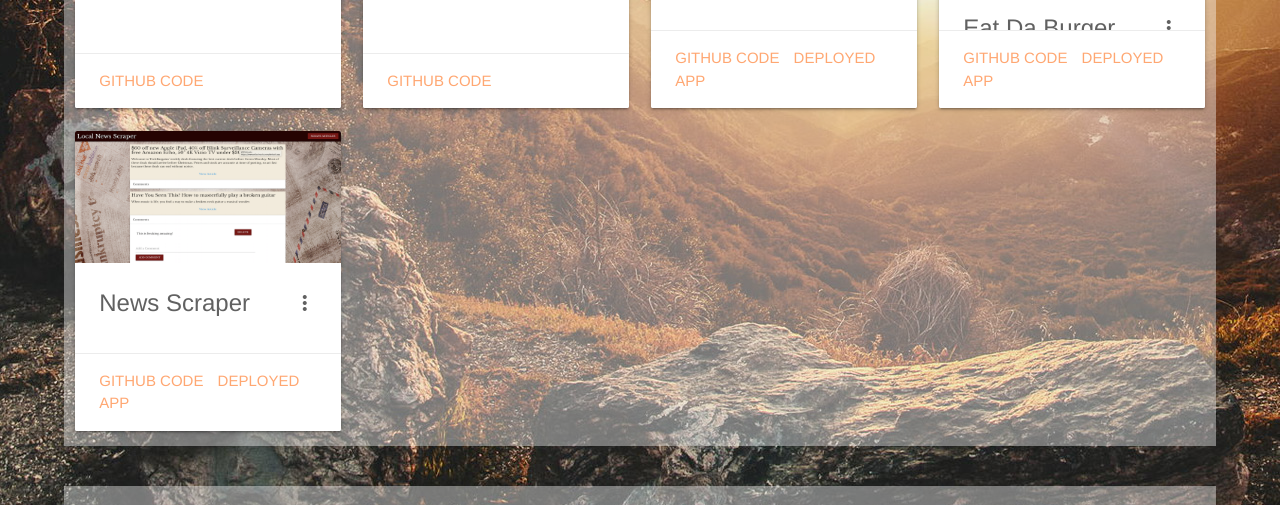
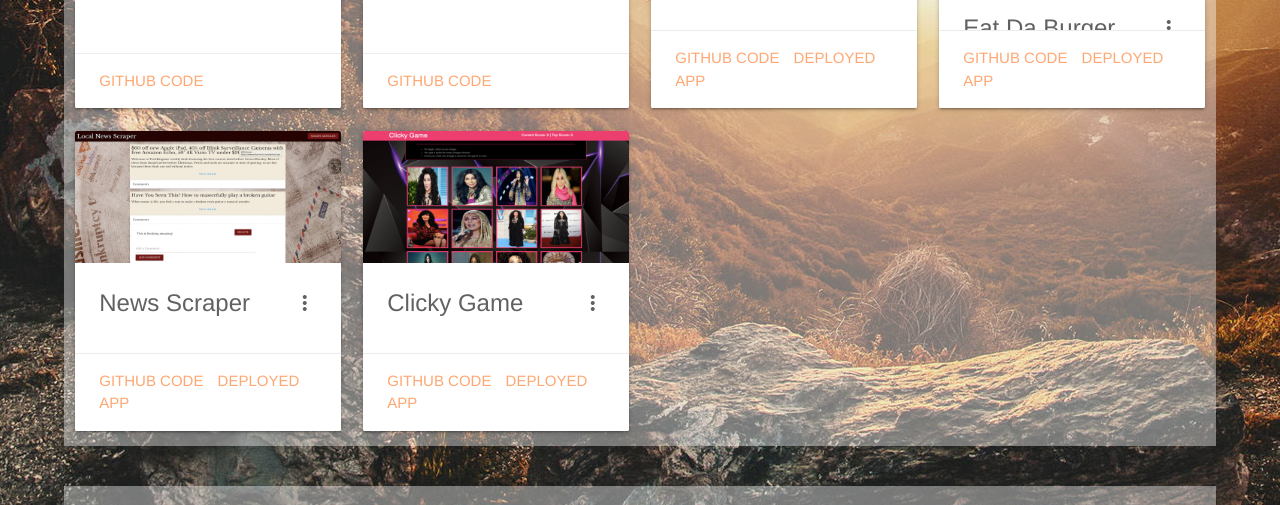
Before and after one commit to chancy23/chancy23.github.io, a plain HTML site: page index.html in a window 1280 px wide. Shown: the part 1180-1685 px from the top of the page. Drawn offline with nearby package versions, Linux system fonts and the light colour scheme; grey boxes are pictures that could not be loaded; files whose address does not match are found by name.

Commit message:
added clicky game to portfolio section

```diff
--- a/index.html
+++ b/index.html
@@ -315,9 +315,11 @@
                     </div>
                     <div class="card-reveal">
                         <span class="card-title grey-text text-darken-2">News Scraper<i class="material-icons right">close</i></span>
-                        <p>An application that scrapes news articles from local news sources to get their title, summary, and the link
+                        <p>An application that scrapes news articles from local news sources to get their title,
+                            summary, and the link
                             to the original full-length article. It then saves that information to our Mongo
-                            Database and then re-renders them on our page. Users can leave and/or remove comments on each article.
+                            Database and then re-renders them on our page. Users can leave and/or remove comments on
+                            each article.
                             Technology used: HTML5, CSS3, Materialize, Google Fonts, Handlebars, JavaScript/jQuery,
                             NodeJS, Express, MongoDB, Mongoose, Cheerios
                         </p>
@@ -325,6 +327,29 @@
                     <div class="card-action">
                         <a href="https://github.com/chancy23/news-scraper.git">GitHub Code</a>
                         <a href="https://newsscraper120118.herokuapp.com/">Deployed App</a>
+                    </div>
+                </div>
+            </div>
+
+            <div class="col s12 m6 l3">
+                <div class="card small">
+                    <div class="card-image waves-effect waves-block waves-light">
+                        <img class="activator" src="./assets/images/ClickyGame_screenshot1.png">
+                    </div>
+                    <div class="card-content">
+                        <span class="card-title activator grey-text text-darken-2">Clicky Game<i class="material-icons right">more_vert</i></span>
+                    </div>
+                    <div class="card-reveal">
+                        <span class="card-title grey-text text-darken-2">Clicky Game<i class="material-icons right">close</i></span>
+                        <p>A memory game where the user tries to click on every image without clicking the same image twice. Every time an image is clicked
+                            the images shuffle. If they click the same image twice the game ends, and their high score is tracked (if higher than the current
+                            previous Top Score) and the current score is reset to zero.
+                            Technology used: ReactJS and React-Bootstrap npm
+                        </p>
+                    </div>
+                    <div class="card-action">
+                        <a href="https://github.com/chancy23/clicky-game.git">GitHub Code</a>
+                        <a href="https://chancy23.github.io/clicky-game">Deployed App</a>
                     </div>
                 </div>
             </div>
```
Also changed, not shown: assets/images/ClickyGame_screenshot1.png (added), 3 other files.
